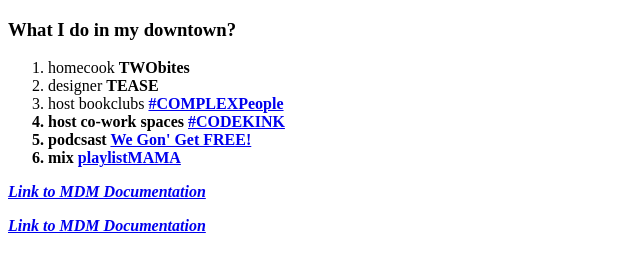
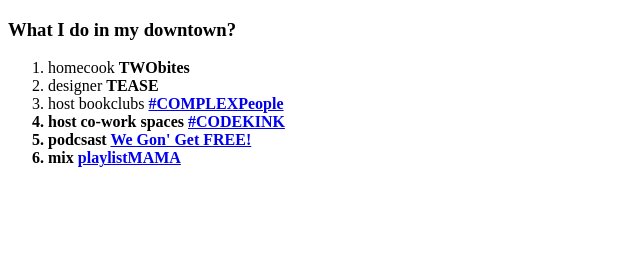
Before and after one commit to CatchThisLOVE/cv, a plain HTML site: page downtime.html in a window 1280 px wide. Shown: the whole page, without its empty margins (0-640 px from the left). Drawn offline with Linux system fonts and the light colour scheme.

Commit message:
Update downtime.html

```diff
--- a/downtime.html
+++ b/downtime.html
@@ -21,11 +21,4 @@
         <li>mix <strong><a href="https://open.spotify.com/user/1249427244">playlistMAMA</a></strong></li>
     </ol>
 </body>
-
-<p><em><a href="https://developer.mozilla.org/en-US/docs/Web/HTML/Element/table">Link to MDM Documentation
-</a></em></p>
-
 </html>
-
-<p><em><a href="https://developer.mozilla.org/en-US/docs/Web/HTML/Element/table">Link to MDM Documentation
-</a></em></p>
```
